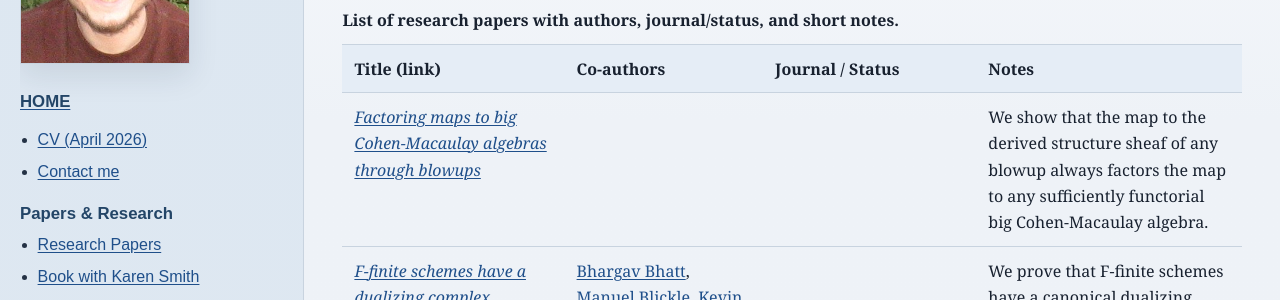
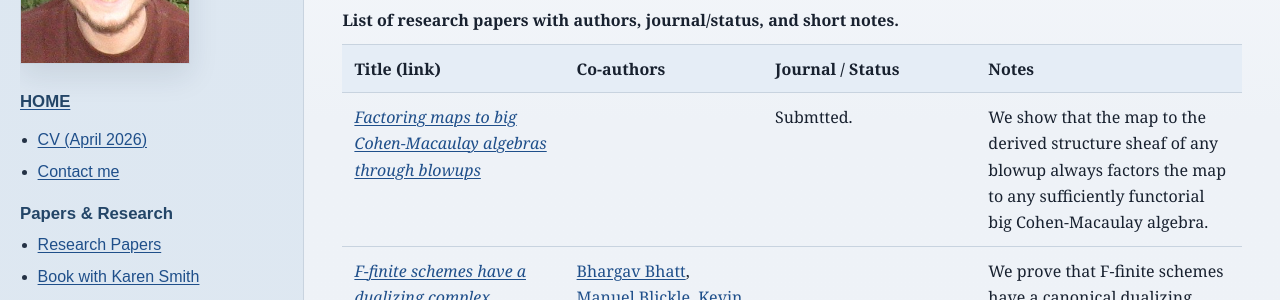
Before and after one commit to kschwede/kschwede.github.io, a Jekyll site: the page built from papers.html, in a window 1280 px wide and 900 px high. Shown: the part 200-500 px from the top of the window. Built offline with Jekyll 4.4.1, drawn with Linux system fonts in a browser that asks for light colours.

Commit message:
Update submission status in papers.html

```diff
--- a/papers.html
+++ b/papers.html
@@ -29,7 +29,7 @@ title: 'Research Papers'
                 <tr>
                 <td><i><a href="https://arxiv.org/abs/2607.08965" target="_blank" rel="noopener noreferrer">Factoring maps to big Cohen-Macaulay algebras through blowups</a></i></td>
                 <td></td>
-                <td></td>
+                <td>Submtted.</td>
                 <td>We show that the map to the derived structure sheaf of any blowup always factors the map to any sufficiently functorial big Cohen-Macaulay algebra.</td>
                 </tr>
 
```
